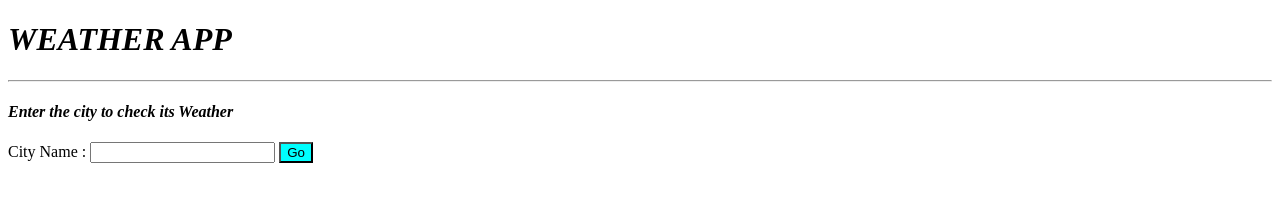
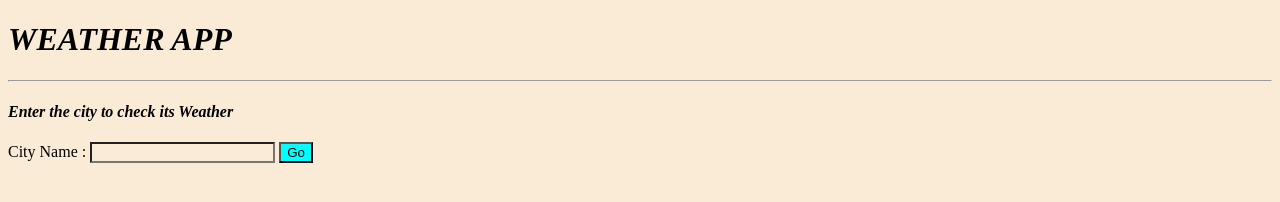
Before and after one commit to Piyushkriplani444/simple-weather-app, a website: page index.html in a window 1280 px wide. Drawn offline with Linux system fonts and the light colour scheme.

Commit message:
check deploymment

```diff
--- a/index.html
+++ b/index.html
@@ -6,6 +6,9 @@
     <meta name="viewport" content="width=device-width, initial-scale=1.0" />
     <title>Weather App</title>
     <style>
+      * {
+        background-color: antiquewhite;
+      }
       button {
         background-color: aqua;
       }
```
